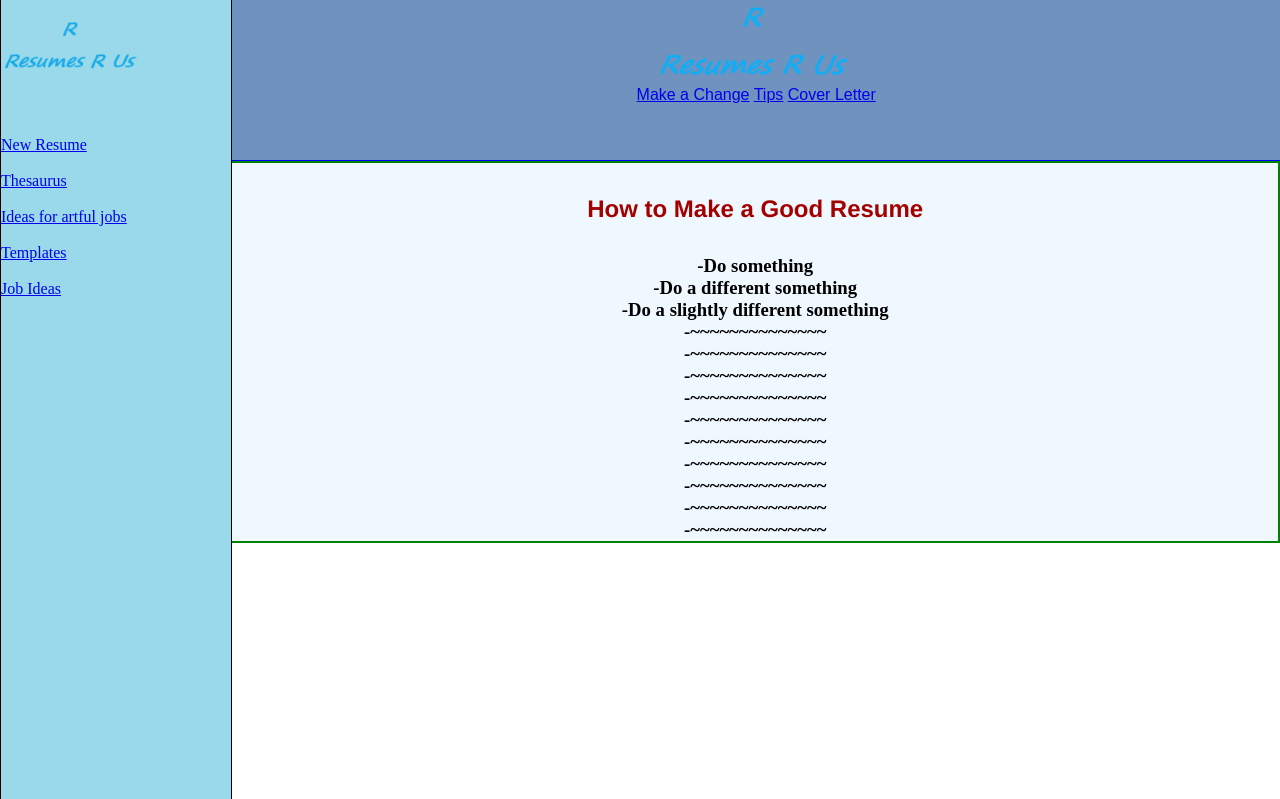
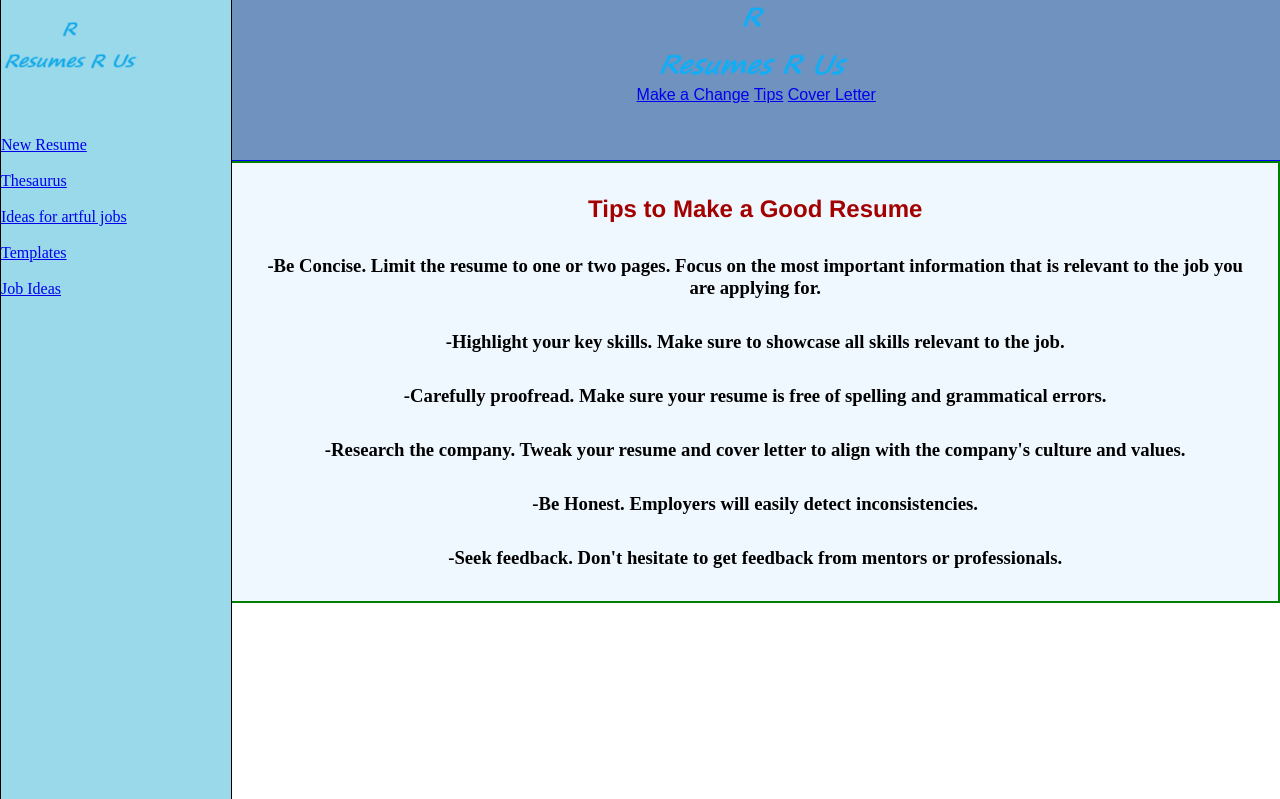
Before and after one commit to ElizabethKSchmalz/Capstone_ResumesRus, a PHP site: page /tcpdf/tips.php in a window 1280 px wide. Shown: the part 19-818 px from the top of the page. Run offline with PHP 8.4, Linux system fonts and the light colour scheme.

Commit message:
Added tips

```diff
--- a/css/style.css
+++ b/css/style.css
@@ -109,6 +109,10 @@ h2 {
   margin: 2rem 2rem;
 }
 
+h3 {
+  margin: 2rem;
+}
+
 textarea {
   resize: none;
 }
--- a/tips.php
+++ b/tips.php
@@ -61,20 +61,13 @@ if (isset($_SESSION['authenticated']) && $_SESSION['authenticated'] === true) {
     <div class="mainContent">
 
       <div id="tipsList">
-        <h2>How to Make a Good Resume</h2>
-        <h3>-Do something</h3>
-        <h3>-Do a different something</h3>
-        <h3>-Do a slightly different something</h3>
-        <h3>-~~~~~~~~~~~~~~</h3>
-        <h3>-~~~~~~~~~~~~~~</h3>
-        <h3>-~~~~~~~~~~~~~~</h3>
-        <h3>-~~~~~~~~~~~~~~</h3>
-        <h3>-~~~~~~~~~~~~~~</h3>
-        <h3>-~~~~~~~~~~~~~~</h3>
-        <h3>-~~~~~~~~~~~~~~</h3>
-        <h3>-~~~~~~~~~~~~~~</h3>
-        <h3>-~~~~~~~~~~~~~~</h3>
-        <h3>-~~~~~~~~~~~~~~</h3>
+        <h2>Tips to Make a Good Resume</h2>
+        <h3>-Be Concise. Limit the resume to one or two pages. Focus on the most important information that is relevant to the job you are applying for.</h3>
+        <h3>-Highlight your key skills. Make sure to showcase all skills relevant to the job.</h3>
+        <h3>-Carefully proofread. Make sure your resume is free of spelling and grammatical errors.</h3>
+        <h3>-Research the company. Tweak your resume and cover letter to align with the company's culture and values.</h3>
+        <h3>-Be Honest. Employers will easily detect inconsistencies.</h3>
+        <h3>-Seek feedback. Don't hesitate to get feedback from mentors or professionals.</h3>
       </div>
 
     </div>
```
